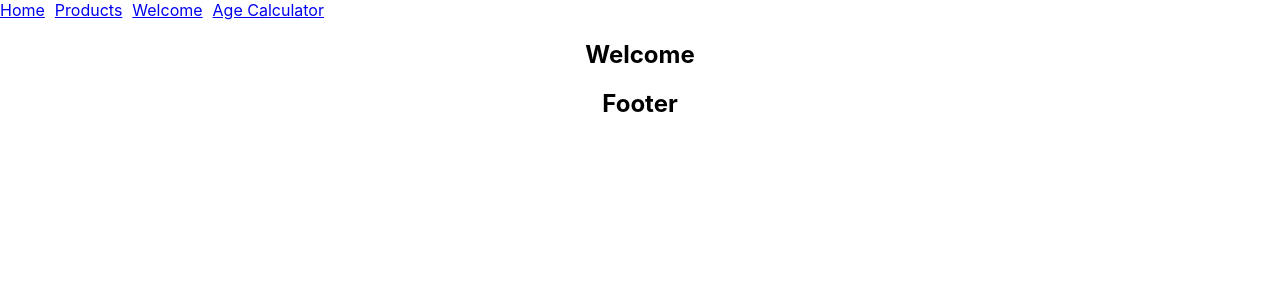
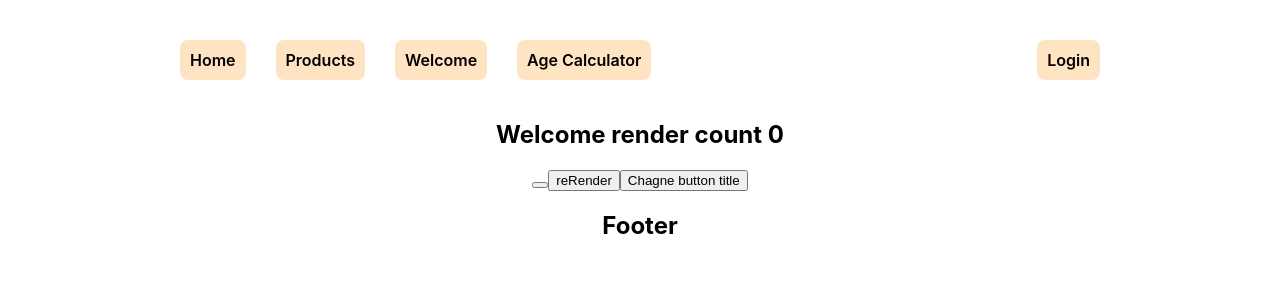
Before and after one commit to Almousaz/practice-with-amir, a React (Create React App) app: page /welcome in a window 1280 px wide. Shown: the top 300 px of the page. Built offline with nearby package versions, Linux system fonts and the light colour scheme.

Commit message:
optimize path and component

```diff
--- a/package.json
+++ b/package.json
@@ -11,6 +11,8 @@
     "react-dom": "^18.3.1",
     "react-router-dom": "^6.23.1",
     "react-scripts": "5.0.1",
+    "sass": "^1.77.2",
+    "scss": "^0.2.4",
     "web-vitals": "^2.1.4"
   },
   "scripts": {
--- a/src/App.css
+++ b/src/App.css
@@ -36,3 +36,10 @@
     transform: rotate(360deg);
   }
 }
+
+.container {
+  width: 100%;
+  max-width: 1000px;
+  margin: 0 auto;
+  padding: 0 10px;
+}
--- a/src/App.js
+++ b/src/App.js
@@ -6,6 +6,9 @@ import Welcome from "./pages/welcome";
 import { useEffect, useState } from "react";
 import ProductItem from "./pages/productItem";
 import AgeCalculator from "./pages/AgeCalaculator";
+import {Header , Button} from "./components"
+
+
 function App(props) {
   const [title, setTitle] = useState("this is the default title");
 
@@ -17,14 +20,10 @@ function App(props) {
 
   return (
     <div className="App">
-      <header>
-        <nav style={{ display: "flex", flexDirection: "row", gap: "10px" }}>
-          <Link to={"/"}>Home</Link>
-          <Link to={"/products"}>Products</Link>
-          <Link to={"/welcome"}>Welcome</Link>
-          <Link to={"/ageCalculator"}>Age Calculator</Link>
-        </nav>
-      </header>
+
+      <Header />
+
+
       <main>
         <Routes>
           <Route path="/" element={<Home />} />
@@ -32,6 +31,7 @@ function App(props) {
           <Route path="/products/:id" element={<ProductItem />} />
           <Route path="/welcome" element={<Welcome />} />
           <Route path="/ageCalculator" element={<AgeCalculator />} />
+          <Route path="*" element={<h2>404 Not Found</h2>} />
         </Routes>
       </main>
       <footer>
--- /dev/null
+++ b/src/components/button/Button.jsx
@@ -0,0 +1,20 @@
+import React, { memo } from "react";
+import styles from "./button.module.scss"
+
+const Button = ({ onClick, children, title, isLoading }) => {
+  console.log("button", "rerender");
+
+  return (
+    <>
+      <button className={styles.button}  disabled={isLoading} onClick={onClick}>
+        {isLoading ? (
+          <span>"loading ..."</span>
+        ) : (
+          <> {children ? children : <span>{title}</span>}</>
+        )}
+      </button>
+    </>
+  );
+};
+
+export default memo(Button);
--- /dev/null
+++ b/src/components/button/button.module.scss
@@ -0,0 +1,4 @@
+
+.button {
+
+}
--- /dev/null
+++ b/src/components/button/index.jsx
@@ -0,0 +1,2 @@
+import Button from "./Button";
+export default Button
--- /dev/null
+++ b/src/components/header/header.jsx
@@ -0,0 +1,27 @@
+import React from "react";
+import { Link } from "react-router-dom";
+import styles from "./header.module.scss"
+
+const Header = () => {
+  return (
+    <header className={styles.header}>
+        <div className="container">
+      <nav>
+        <div className={styles.nav_box}>
+            <Link to={"/"}>Home</Link>
+            <Link to={"/products"}>Products</Link>
+            <Link to={"/welcome"}>Welcome</Link>
+            <Link to={"/ageCalculator"}>Age Calculator</Link>
+        </div>
+        <div className={styles.nav_box}>
+            <Link to="/login">Login</Link>
+        </div>
+
+
+      </nav>
+      </div>
+    </header>
+  );
+};
+
+export default Header
--- /dev/null
+++ b/src/components/header/header.module.scss
@@ -0,0 +1,32 @@
+
+.header {
+
+    nav {
+        display: flex;
+        flex-direction: row;
+        gap: 10px;
+        align-items: center;
+        justify-content: space-between;
+        margin: 30px 30px;
+        .nav_box {
+            display: flex;
+            gap: 10px;
+        }
+        a {
+            color: #000;
+            text-decoration: none;
+            font-size: 1rem;
+            font-weight: 600;
+            background-color: bisque;
+            padding: 10px;
+            margin: 10px;
+            border-radius: 8px;
+            &:hover {
+                color: rgb(255, 255, 255);
+                background-color: rgb(165, 164, 163);
+            }
+
+        }
+
+    }
+}
--- /dev/null
+++ b/src/components/header/index.jsx
@@ -0,0 +1,4 @@
+
+import Header from "./header";
+
+export default Header
--- /dev/null
+++ b/src/components/index.jsx
@@ -0,0 +1,9 @@
+import Header from "./header";
+import Button from "./button";
+
+
+export {
+    Header,
+    Button
+
+}
--- a/src/pages/welcome.jsx
+++ b/src/pages/welcome.jsx
@@ -1,8 +1,28 @@
-
+import { useState } from "react";
+import Button from "../components/button/Button";
 
 const Welcome = () => {
-    return <h2>Welcome</h2>;
+  const [render, setRender] = useState(0);
+  const [buttonTitle, setButtonTitle] = useState("");
+
+  const handleRenderChange = () => {
+    setRender(render + 1);
   };
 
+  return (
+    <div>
+      <h2>Welcome render count {render}</h2>
+      <Button title={buttonTitle} />
+      <button onClick={handleRenderChange}>reRender</button>
+      <button
+        onClick={() => {
+          setButtonTitle("my button title");
+        }}
+      >
+        Chagne button title
+      </button>
+    </div>
+  );
+};
 
-  export default Welcome
+export default Welcome;
```
Also changed, not shown: src/pages/AgeCalaculator.jsx (+15 -12 lines), 1 other file (tests, documents, lock files or other folders).
